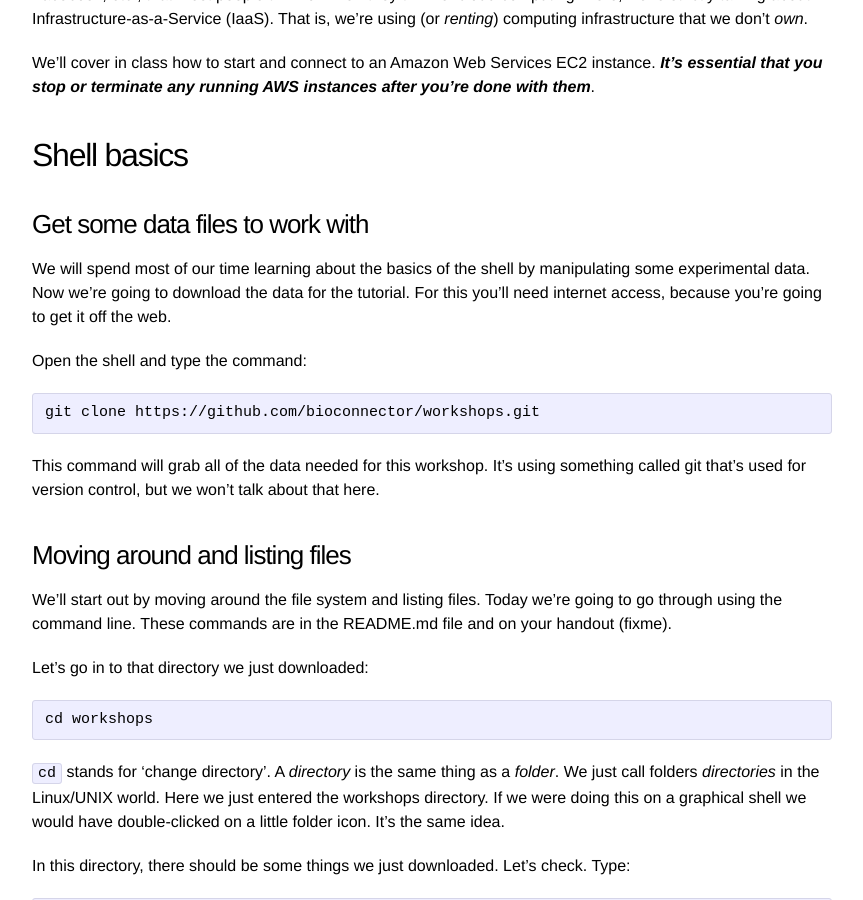
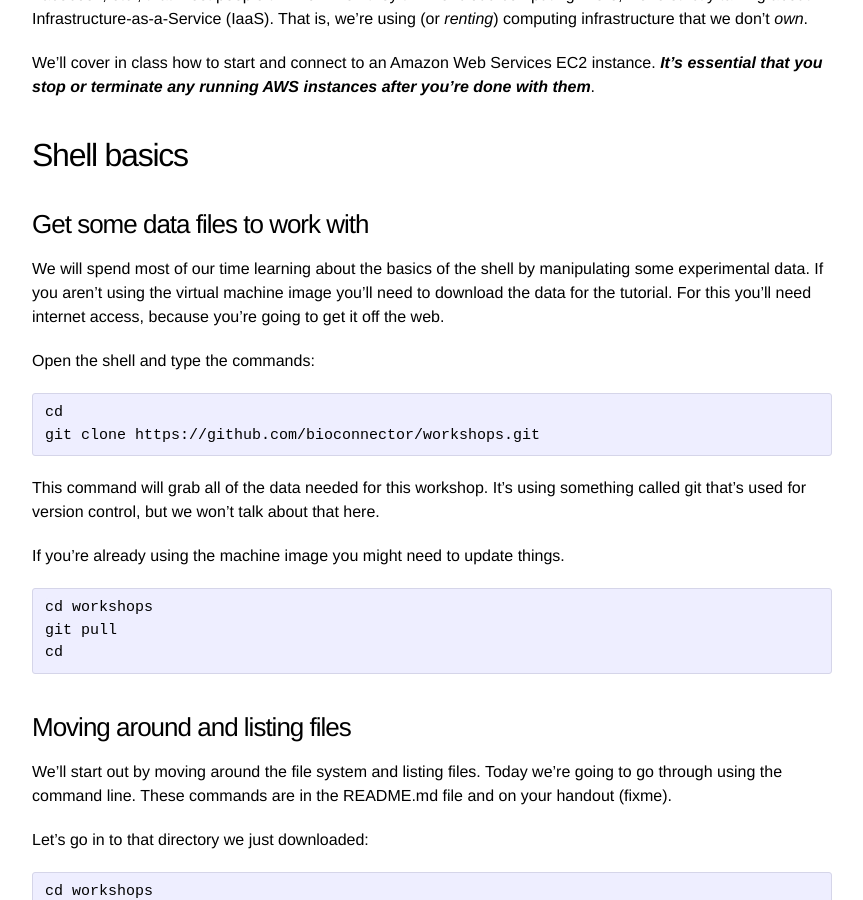
Before and after one commit to bioconnector/workshops2015, a Jekyll site: the page built from lessons/shell/01-intro-unix-shell.md, in a window 1280 px wide and 900 px high, scrolled down 2582 px. Shown: the whole window, without its empty margins (208-1071 px from the left). Built offline with Jekyll 4.4.1, drawn with Linux system fonts in a browser that asks for light colours; Markdown is read by kramdown in place of the engine named in the settings.

Commit message:
updating git pull git clone instructions

````diff
--- a/lessons/shell/01-intro-unix-shell.md
+++ b/lessons/shell/01-intro-unix-shell.md
@@ -87,15 +87,24 @@ We'll cover in class how to start and connect to an Amazon Web Services EC2 inst
 
 ### Get some data files to work with
 
-We will spend most of our time learning about the basics of the shell by manipulating some experimental data. Now we're going to download the data for the tutorial. For this you'll need internet access, because you're going to get it off the web.
+We will spend most of our time learning about the basics of the shell by manipulating some experimental data. If you aren't using the virtual machine image you'll need to download the data for the tutorial. For this you'll need internet access, because you're going to get it off the web.
 
-Open the shell and type the command:
+Open the shell and type the commands:
 
 ```
+cd
 git clone https://github.com/bioconnector/workshops.git
 ```
 
 This command will grab all of the data needed for this workshop. It's using something called git that's used for version control, but we won't talk about that here.
+
+If you're already using the machine image you might need to update things.
+
+```
+cd workshops
+git pull
+cd
+```
 
 ### Moving around and listing files
 
````
Also changed, not shown: lessons/rnaseq-1day/dev.md (+1 -1 lines).
